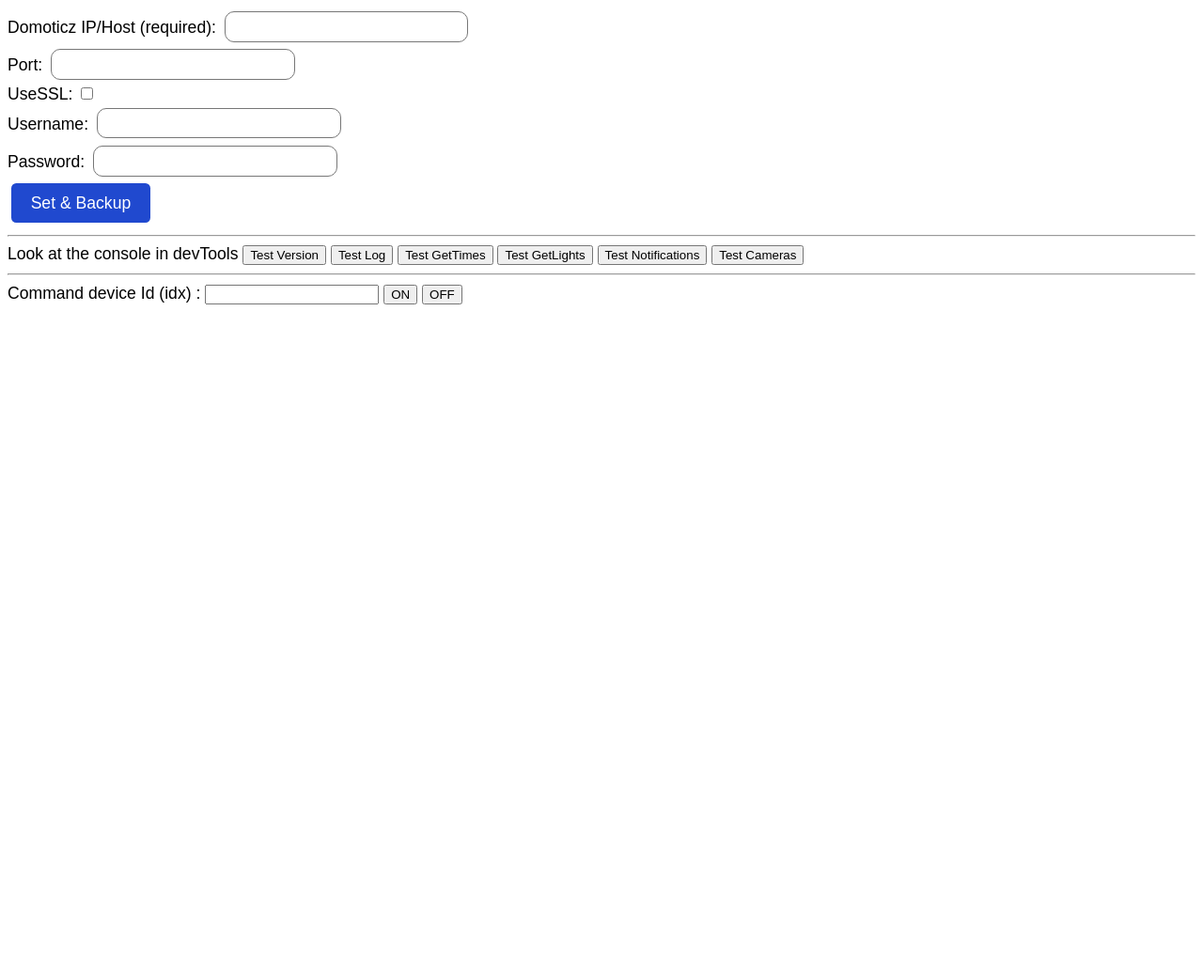
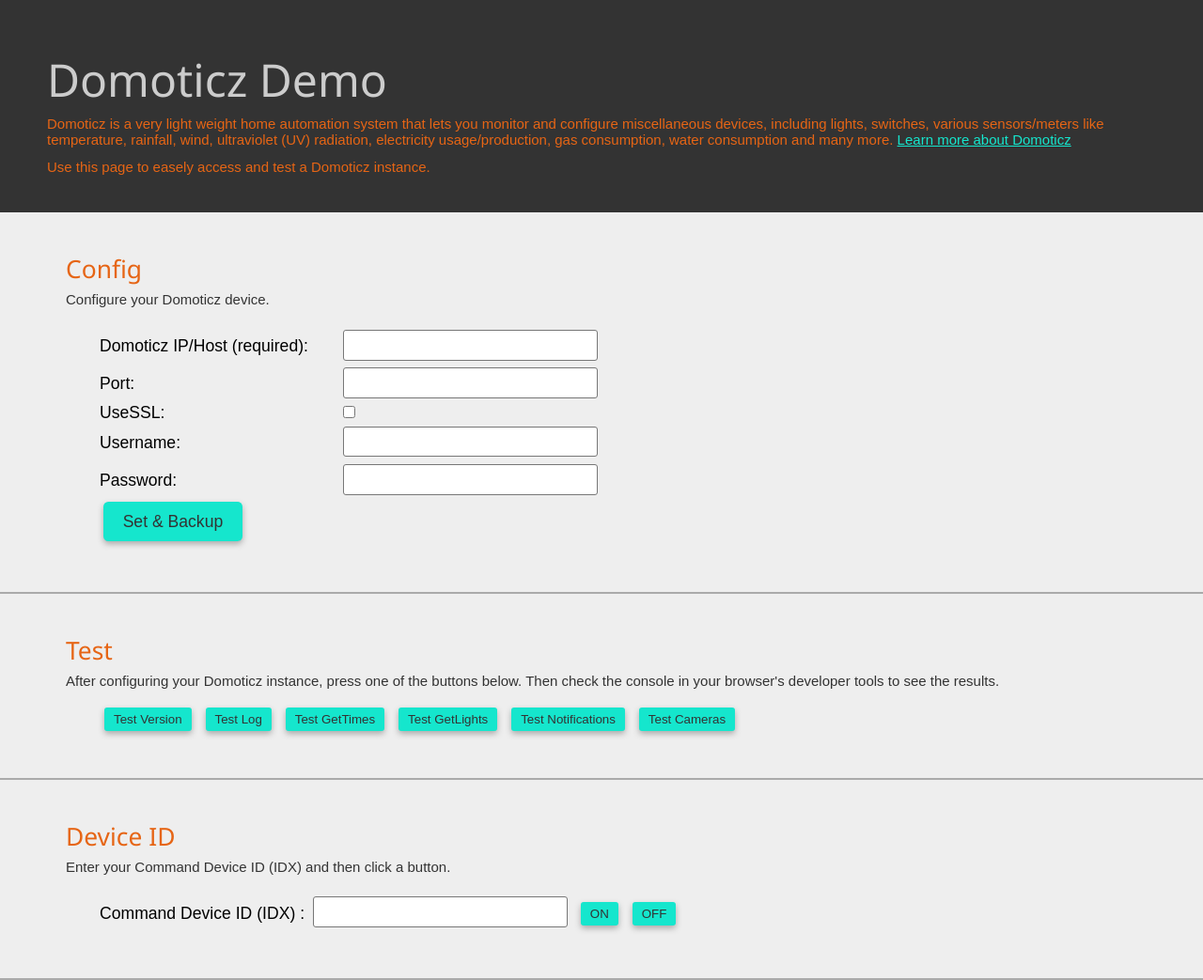
Before and after one commit to lalmat/domoticz-api, a website built with webpack: page demo/browser/index.html in a window 1280 px wide. Shown: the whole page at 94% size. Before the commit the page ends 800 px from the top, so only its background shows below. Built offline with nearby package versions, Linux system fonts and the light colour scheme.

Commit message:
feat: added initial style to index.html

```diff
--- a/demo/browser/index.html
+++ b/demo/browser/index.html
@@ -1,5 +1,6 @@
 <!DOCTYPE html>
 <html>
+
 <head>
     <title>
         Domoticz Demo
@@ -9,10 +10,10 @@
     <script>
         var api = null;
         var domoticzHostname = null;
-            var domoticzOptions  = null;
+        var domoticzOptions = null;
 
-            async function test(command, params=null) {
-                switch(command) {
+        async function test(command, params = null) {
+            switch (command) {
                 case "version":
                     console.log(await api.Version()); break;
                 case "log":
@@ -36,9 +37,9 @@
         // Demo Tools Functions ---------------------------------------------------------------
         function backup() {
             domoticzHostname = $('#dzOpt_host').value;
-                domoticzOptions  = {
-                    useSSL  : $('#dzOpt_ssl').checked ? true : false,
-                    port    : $('#dzOpt_port').value > 0 ? $('#dzOpt_port').value : null,
+            domoticzOptions = {
+                useSSL: $('#dzOpt_ssl').checked ? true : false,
+                port: $('#dzOpt_port').value > 0 ? $('#dzOpt_port').value : null,
                 username: $('#dzOpt_username').value ? $('#dzOpt_username').value : null,
                 password: $('#dzOpt_password').value ? $('#dzOpt_password').value : null,
             }
@@ -51,12 +52,12 @@
 
         function restore() {
             domoticzHostname = localStorage.getItem('domoticzHostname');
-                domoticzOptions  = JSON.parse(localStorage.getItem('domoticzOptions'));
+            domoticzOptions = JSON.parse(localStorage.getItem('domoticzOptions'));
 
             if (domoticzHostname) {
-                    $('#dzOpt_host').value    = domoticzHostname;
-                    $('#dzOpt_ssl').checked    = domoticzOptions.useSSL;
-                    $('#dzOpt_port').value     = domoticzOptions.port;
+                $('#dzOpt_host').value = domoticzHostname;
+                $('#dzOpt_ssl').checked = domoticzOptions.useSSL;
+                $('#dzOpt_port').value = domoticzOptions.port;
                 $('#dzOpt_username').value = domoticzOptions.username;
                 $('#dzOpt_password').value = domoticzOptions.password;
                 api = new Domoticz.API(domoticzHostname, domoticzOptions);
@@ -70,29 +71,47 @@
         window.onload = restore;
     </script>
 </head>
+
 <body>
+    <div class="form-head-wrap">
+        <h1>Domoticz Demo</h1>
+        <div class="subhead">
             <div>
-            <div>
-                <span class="form-input-title">Domoticz IP/Host (required):</span>
-                <input type="text" id="dzOpt_host" class="form-input">
+                Domoticz is a very light weight home automation system that lets you
+                monitor and configure miscellaneous devices, including lights, switches, various sensors/meters like
+                temperature, rainfall, wind, ultraviolet (UV) radiation, electricity usage/production, gas consumption,
+                water consumption and many more. <a href="https://www.domoticz.com/">Learn more about Domoticz</a>
             </div>
             <div>
-                <span class="form-input-title">Port:</span>
-                <input type="number" id="dzOpt_port" class="form-input">
+                Use this page to easely access and test a Domoticz instance.
+            </div>
+        </div>
+    </div>
+    <div class="form-section-wrap">
+        <h2>Config</h2>
+        <div class="subhead">Configure your Domoticz device.</div>
+        <div class="form-subsection-wrap">
+            <div>
+                <span>Domoticz IP/Host (required):</span>
+                <input type="text" id="dzOpt_host">
             </div>
             <div>
-                <span class="form-input-title">UseSSL:</span>
-                <input type="checkbox" id="dzOpt_ssl" class="form-input">
+                <span>Port:</span>
+                <input type="number" id="dzOpt_port">
+            </div>
+            <div>
+                <span>UseSSL:</span>
+                <input type="checkbox" id="dzOpt_ssl">
             </div>
         </div>
+        <div class="form-subsection-wrap">
             <div>
-            <div>
-                <span class="form-input-title">Username:</span>
-                <input type="text" id="dzOpt_username" class="form-input">
+                <span>Username:</span>
+                <input type="text" id="dzOpt_username">
             </div>
             <div>
-                <span class="form-input-title">Password:</span>
-                <input type="password" id="dzOpt_password" class="form-input">
+                <span>Password:</span>
+                <input type="password" id="dzOpt_password">
             </div>
 
             <button type="button" class="btn btn-primary" onclick="backup()">
@@ -101,19 +120,32 @@
 
             <div id="update_setup_message"></div>
         </div>
+    </div>
 
-        <hr />
-        Look at the console in devTools
+    <div class="form-section-wrap">
+        <h2>Test</h2>
+        <div class="subhead">After configuring your Domoticz instance, press one of the buttons below. Then check the
+            console in your browser's developer tools to see the results.</div>
+        <div class="form-subsection-wrap">
             <button type="button" onclick="test('version')">Test Version</button>
             <button type="button" onclick="test('log')">Test Log</button>
             <button type="button" onclick="test('times')">Test GetTimes</button>
             <button type="button" onclick="test('getLights')">Test GetLights</button>
             <button type="button" onclick="test('notify')">Test Notifications</button>
             <button type="button" onclick="test('cameras')">Test Cameras</button>
-        <hr />
-        Command device Id (idx) :
+        </div>
+    </div>
+
+    <div class="form-section-wrap">
+        <h2>Device ID</h2>
+        <div class="subhead">Enter your Command Device ID (IDX) and then click a button.</div>
+        <div class="form-subsection-wrap">
+            Command Device ID (IDX) :
             <input type="number" id="test_idx">
             <button type="button" onclick="testSwitch('On')">ON</button>
             <button type="button" onclick="testSwitch('Off')">OFF</button>
+        </div>
+    </div>
 </body>
+
 </html>
--- a/demo/browser/style.css
+++ b/demo/browser/style.css
@@ -1,28 +1,96 @@
 body {
+    background-color: #eee;
     font-family: sans-serif;
-    font-size:1.1em;
+    font-size: 1.1em;
+    margin: 0;
 }
 
-.form-input {
+h1,
+h2 {
+    font-family: "Segoe UI";
+    font-weight: 100;
+    margin-bottom: 6px;
+}
+h1 {
+    font-size: 48px;
+}
+h2 {
+	color: #e66515;
+}
+
+.form-head-wrap {
+    background-color: #333;
+    color: #ccc;
+    padding: 20px 50px;
+}
+
+.subhead {
+    font-size: 15px;
+    color: #333;
+    margin-bottom: 20px;
+}
+.form-head-wrap .subhead {
+	color: #e66515;
+}
+.form-head-wrap a {
+	color: #15e6cd;
+}
+.subhead div {
+	margin-bottom: 12px;
+}
+
+.form-section-wrap {
+	background-color: #eee;
+    border-bottom: 2px solid #aaa;
+	padding: 20px 70px 50px;
+}
+
+.form-section-wrap span {
+    width: 250px;
+    display: inline-block;
+}
+
+.form-section-wrap input {
     font-size: 1.1em;
-    padding:0.2em;
-    margin:0.2em;
+    padding: 0.2em .5em;
+    margin: 0.2em;
     border: 1px solid #777;
-    border-radius: 10px;
-    text-align: center;
+    border-radius: 3px;
+}
+
+.form-subsection-wrap {
+	display: inline-block;
+	vertical-align: top;
+	padding: 0 36px;
+}
+.form-section-wrap:last-child {
+	border: none;
+}
+
+button {
+    background-color: #15e6cd;
+	border: none;
+	border-radius: 3px;
+	box-shadow: 0px 3px 6px 0px #aaa;
+    margin: 0 5px;
+    padding: 5px 10px;
+    color: #333;
+	cursor: pointer;
+    -webkit-transition: background-color 0.5s;
+    -moz-transition: background-color 0.5s;
+    -o-transition: background-color 0.5s;
+    transition: background-color 0.5s;
+}
+button:hover {
+    background-color: #e66515;
 }
 
 .btn {
     font-size: 1em;
     border: 0px;
-    padding:0.6em;
-    padding-left:1.2em;
-    padding-right:1.2em;
-    margin:0.2em;
+    padding: 0.6em;
+    padding-left: 1.2em;
+    padding-right: 1.2em;
+    margin: 0.2em;
     border-radius: 0.3em;
 }
-
-.btn-primary {
-    background-color: #2049cf;
-    color:#fff;
-}
```
Lines whose indentation alone changed are shown as unchanged.
